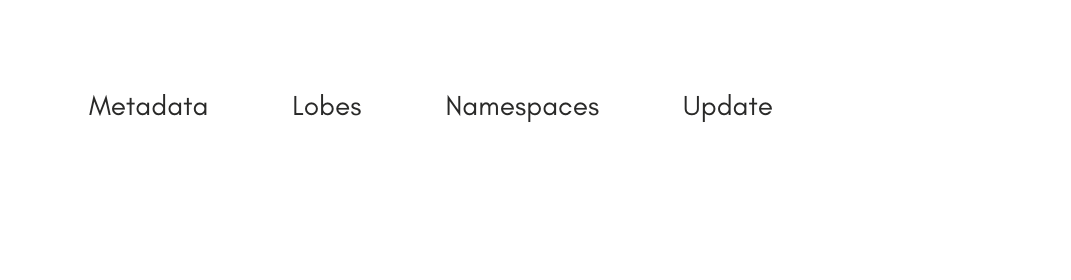
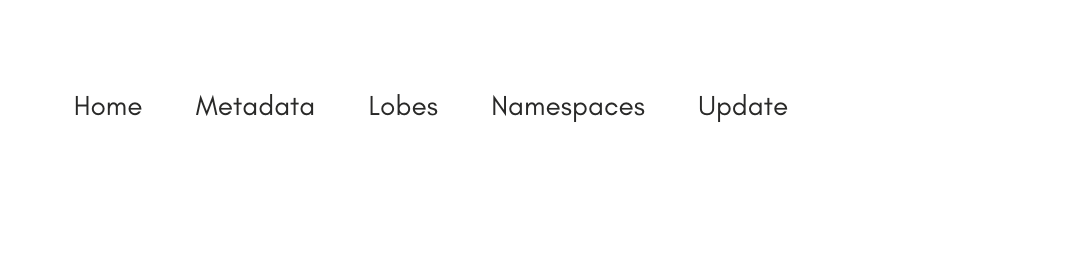
Before and after one commit to ifx-dr/DigitalReference, a plain HTML site: page upd.html in a window 1280 px wide. Shown: the top 280 px of the page, 209-1280 px from the left. Drawn offline with Linux system fonts and the light colour scheme; a script that the page names is missing.

Commit message:
Update upd.html

```diff
--- a/upd.html
+++ b/upd.html
@@ -9,8 +9,9 @@
     <header>
         <a href="https://www.infineon.com/cms/en/"><img src="Images/Logo_infineon.jpg" class="Logo_infineon SlideInLeft"></img></a>
         <nav class="head">
-      <a href="meta.html" class="SlideInLeft ab" style="--delay: 0.33s">Metadata</a>
-      <div class="divlobes SlideInLeft" style="--delay: 0.66s">
+          <a href="index.html" class="SlideInLeft ab" style="--delay: 0.33s">Home</a>
+          <a href="meta.html" class="SlideInLeft ab" style="--delay: 0.66s">Metadata</a>
+          <div class="divlobes SlideInLeft" style="--delay: 0.99s">
             <a href="lobes.html" class="Lobes ab">Lobes</a>
             <ul>
                 <li><a href="lobes.html#Cloud_Lobe">Cloud</a></li>
@@ -29,8 +30,8 @@
                 <li><a href="lobes.html#Wired_Communication_Lobe">Wired Communication</a></li>
               </ul>
           </div>
-      <a href="namespaces.html" class="SlideInLeft ab" style="--delay: 0.99s">Namespaces</a>
-      <a href="upd.html" class="SlideInLeft ab" style="--delay: 1.2s">Update</a>
+          <a href="namespaces.html" class="SlideInLeft ab" style="--delay: 1.32s">Namespaces</a>
+          <a href="upd.html" class="SlideInLeft ab" style="--delay: 1.65s">Update</a>
         </nav>
       </header>
 
```
Lines whose indentation alone changed are shown as unchanged.
